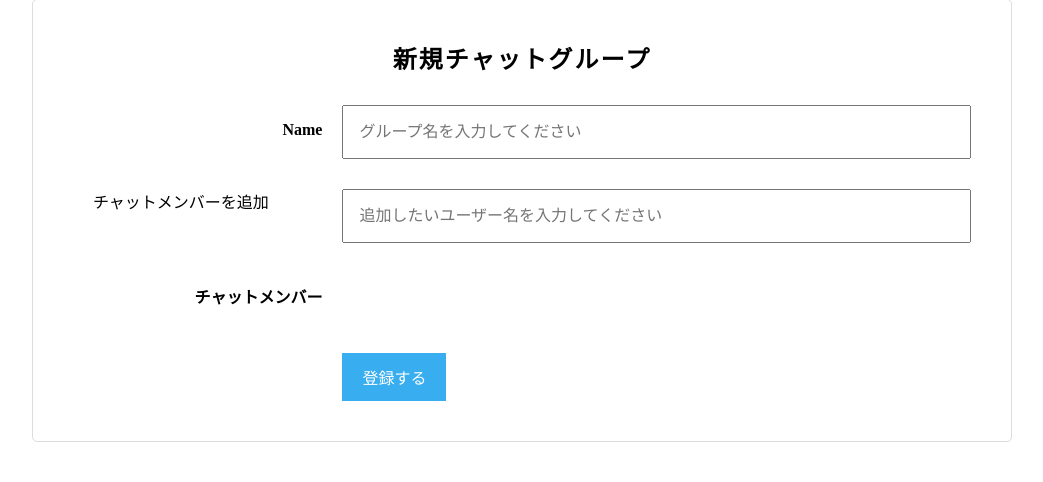
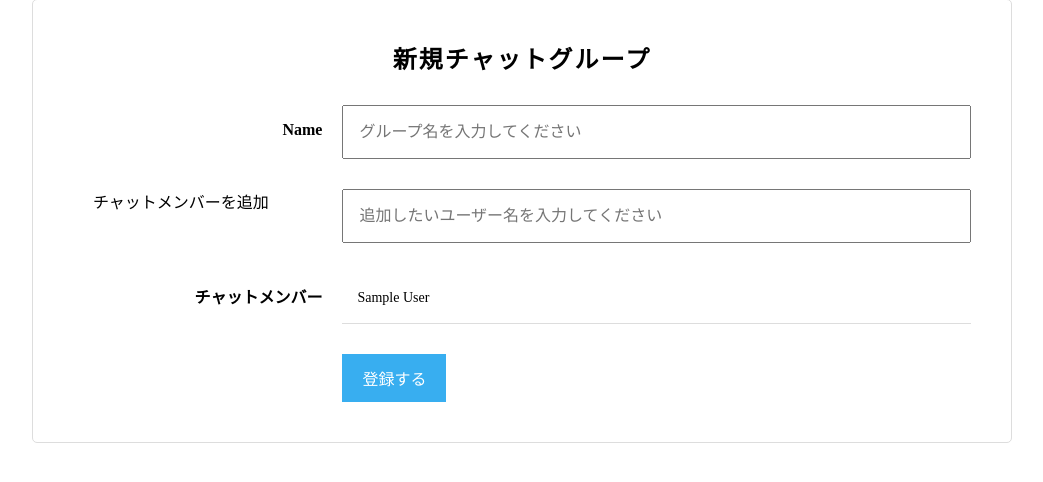
Before and after one commit to shry44/chat-space, a Rails app: page /groups/new in a window 1280 px wide. Shown: the part 61-543 px from the top of the page, without its empty margins (118-1161 px from the left). Run offline with Rails 7, Linux system fonts and the light colour scheme; the visitor is signed in with stand-in values (Sample User, id 1); style sheets or scripts are compiled from the project's sources; some libraries are stand-ins or nearby versions.

Commit message:
Update _form.html.haml

```diff
--- a/app/views/groups/_form.html.haml
+++ b/app/views/groups/_form.html.haml
@@ -23,6 +23,19 @@
       %label.chat-group-form__label{:for => "chat_group_チャットメンバー"} チャットメンバー
     .chat-group-form__field--right
       #chat-group-users.js-add-user
+        .chat-group-user.clearfix.js-chat-member
+          %input{name: "group[user_ids][]", type: "hidden", value: current_user.id}
+          %p.chat-group-user__name= current_user.name
+
+        - group.users.each do |user|
+          - if current_user.name != user.name
+            .chat-group-user.clearfix.js-chat-member
+              %input{name: "group[user_ids][]", type: "hidden", value: user.id}
+              %p.chat-group-user__name
+                = user.name
+              %a.user-search-remove.chat-group-user__btn.chat-group-user__btn--remove.js-remove-btn
+                削除
+
   .chat-group-form__field.clearfix
     .chat-group-form__field--left
     .chat-group-form__field--right
```
